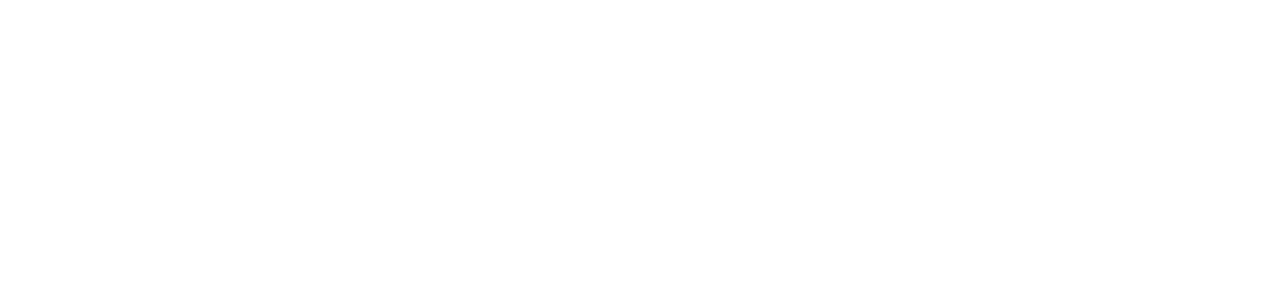
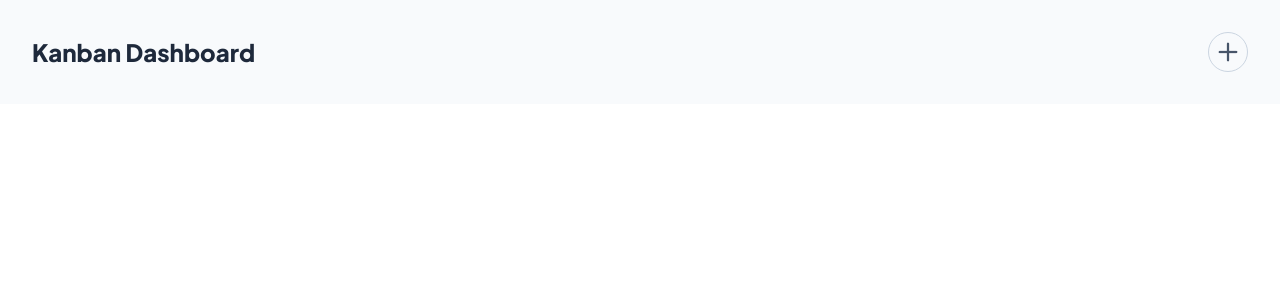
Before and after one commit to danilka-no-population/modsen-practice-2025, a React (Vite) app: page / in a window 1280 px wide. Shown: the top 300 px of the page. Built offline with nearby package versions, Linux system fonts and the light colour scheme.

Commit message:
feat: header component created

```diff
--- a/src/App.tsx
+++ b/src/App.tsx
@@ -1,9 +1,11 @@
+import Header from './components/Header/Header';
 import GlobalStyles from './styles/globalStyles';
 
 function App() {
     return (
         <>
             <GlobalStyles />
+            <Header />
         </>
     );
 }
--- /dev/null
+++ b/src/components/Header/Header.tsx
@@ -0,0 +1,35 @@
+import burgerIcon from '../../assets/images/burger.png';
+import plusIcon from '../../assets/images/grayPlus.png';
+import {
+    AddColumnButton,
+    BurgerButton,
+    HeaderContainer,
+    Icon,
+    MenuItem,
+    MenuWrapper,
+    Title,
+} from './styled';
+import { FC, useState } from 'react';
+
+const Header: FC = () => {
+    const [isMenuOpen, setIsMenuOpen] = useState<boolean>(false);
+
+    return (
+        <HeaderContainer>
+            <BurgerButton onClick={() => setIsMenuOpen(!isMenuOpen)}>
+                <Icon src={burgerIcon} alt="Burger-button" />
+            </BurgerButton>
+            <Title>Kanban Dashboard</Title>
+            <AddColumnButton>
+                <Icon src={plusIcon} alt="Plus" />
+            </AddColumnButton>
+            {isMenuOpen && (
+                <MenuWrapper>
+                    <MenuItem>Add Column</MenuItem>
+                </MenuWrapper>
+            )}
+        </HeaderContainer>
+    );
+};
+
+export default Header;
--- /dev/null
+++ b/src/components/Header/styled.ts
@@ -0,0 +1,109 @@
+import styled from 'styled-components';
+
+export const HeaderContainer = styled.header`
+    display: flex;
+    justify-content: space-between;
+    align-items: center;
+    padding: 32px;
+    background-color: #f8fafc;
+    height: 104px;
+
+    @media (max-width: 768px) {
+        background-color: #ffffff;
+        box-shadow: 0px 2px 5px rgba(0, 0, 0, 0.1);
+        height: 64px;
+    }
+`;
+
+export const Title = styled.h1`
+    margin: 0;
+    font-size: 1.5rem;
+    font-weight: 800;
+
+    @media (max-width: 768px) {
+        display: none;
+    }
+`;
+
+export const AddColumnButton = styled.button`
+    width: 40px;
+    height: 40px;
+    border-radius: 50%;
+    background-color: transparent;
+    border: 1px solid #cbd5e1;
+    display: flex;
+    justify-content: center;
+    align-items: center;
+    cursor: pointer;
+    padding: 0;
+
+    &:hover {
+        background-color: #f0f0f0;
+        border-color: #a0a4a8;
+        box-shadow: 0 2px 5px rgba(0, 0, 0, 0.1);
+        transition:
+            background-color 0.3s,
+            border-color 0.3s;
+    }
+
+    @media (max-width: 768px) {
+        display: none;
+    }
+`;
+
+export const Icon = styled.img`
+    width: 24px;
+    height: 24px;
+
+    @media (max-width: 768px) {
+        width: 18px;
+        height: 14px;
+        padding: 0;
+    }
+`;
+
+export const BurgerButton = styled.button`
+    display: none;
+    background: none;
+    border: none;
+    cursor: pointer;
+    color: white;
+    width: 24px;
+    height: 24px;
+
+    @media (max-width: 768px) {
+        display: block;
+        color: #475569;
+        font-size: 1rem;
+        width: 18px;
+        height: 14px;
+    }
+`;
+
+export const MenuWrapper = styled.div`
+    position: absolute;
+    top: 60px;
+    left: 0;
+    width: 100%;
+    background: white;
+    box-shadow: 0px 2px 5px rgba(0, 0, 0, 0.1);
+    padding: 10px;
+    display: flex;
+    flex-direction: column;
+    align-items: center;
+`;
+
+export const MenuItem = styled.button`
+    background: none;
+    border: none;
+    padding: 10px 15px;
+    font-size: 1rem;
+    color: #475569;
+    cursor: pointer;
+    width: 100%;
+    text-align: center;
+
+    &:hover {
+        background: #f1f5f9;
+    }
+`;
```
Also changed, not shown: src/assets/images/burger.png (added), src/assets/images/grayPlus.png (added).
